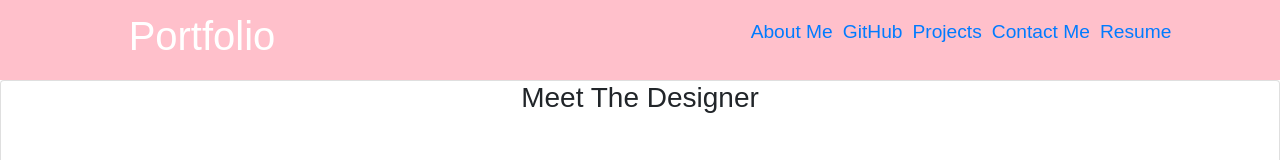
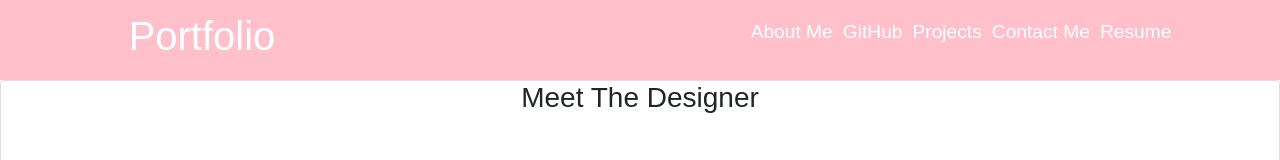
Before and after one commit to adecapite/finalPortfolio, a React (Create React App) app: page / in a window 1280 px wide. Shown: the top 160 px of the page. Built offline with nearby package versions, Linux system fonts and the light colour scheme.

Commit message:
nav finished. added finishing touches. need help with routing.

```diff
--- a/package.json
+++ b/package.json
@@ -10,6 +10,7 @@
     "react": "^17.0.2",
     "react-bootstrap": "^1.6.1",
     "react-dom": "^17.0.2",
+    "react-router-dom": "^5.2.0",
     "react-scripts": "4.0.3",
     "react-social-icons": "^5.4.1",
     "web-vitals": "^1.1.2"
--- a/public/index.html
+++ b/public/index.html
@@ -2,7 +2,7 @@
 <html lang="en">
   <head>
     <meta charset="utf-8" />
-    <link rel="icon" href="%PUBLIC_URL%/favicon.ico" />
+
     <meta name="viewport" content="width=device-width, initial-scale=1" />
     <meta name="theme-color" content="#000000" />
     <meta
@@ -24,7 +24,7 @@
       work correctly both with client-side routing and a non-root public URL.
       Learn how to configure a non-root public URL by running `npm run build`.
     -->
-    <title>React App</title>
+    <title>Anthony DeCapite</title>
   </head>
   <body>
     <noscript>You need to enable JavaScript to run this app.</noscript>
--- a/src/App.css
+++ b/src/App.css
@@ -1,4 +1,4 @@
-.App {
+/* .App {
   text-align: center;
 }
 
@@ -35,4 +35,4 @@
   to {
     transform: rotate(360deg);
   }
-}
+} */
--- a/src/App.js
+++ b/src/App.js
@@ -1,6 +1,5 @@
 import Bio from "./Components/bio"
 import Footer from "./Components/footer"
-import './App.css';
 import './style.css'
 
 import Projects from "./Components/projects";
--- a/src/Components/nav/menuitems.js
+++ b/src/Components/nav/menuitems.js
@@ -1,3 +1,5 @@
+ import {BrowerRouter as Router, Switch, Route, Link} from "react-router-dom"
+
  export const MenuItems = [
     {
         title: 'About Me',
--- a/src/Components/nav/nav.js
+++ b/src/Components/nav/nav.js
@@ -1,5 +1,4 @@
 import React, { Component } from 'react';
-// import { Navbar,Nav,NavDropdown } from 'react-bootstrap';
 import { MenuItems } from './menuitems';
 import "./navbar.css"
 
--- a/src/Components/nav/navbar.css
+++ b/src/Components/nav/navbar.css
@@ -23,3 +23,15 @@
     width: 70vw;
     justify-content: end;
 }
+
+.nav-links{
+    color: white;
+    text-decoration: none;
+    padding: 0.5 rem 1 rem;
+}
+
+.nav-links:hover{
+    background-color: white;
+    border-radius: 4px;
+    transition: all 0.2s ease-out;
+}
```
Also changed, not shown: 1 other file (tests, documents, lock files or other folders).
